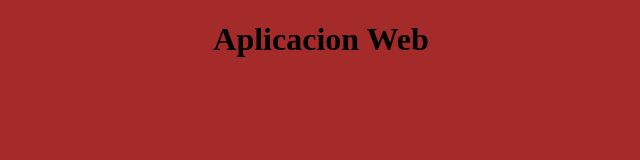
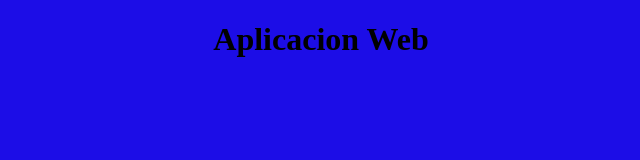
Before and after one commit to PaOlmosRecio/MiRepositorio, a plain HTML site: page index.html in a window 1280 px wide. Shown: the whole page, without its empty margins (319-959 px from the left). Drawn offline with Linux system fonts and the light colour scheme.

Commit message:
cambiando color

```diff
--- a/index.html
+++ b/index.html
@@ -6,10 +6,14 @@
     <title>Document</title>
     <style>
         hmtl, body{
-            background-color: brown;
+            background-color: rgb(28, 13, 231);
             color: black;
+        }
+
+        html, h1{
             text-align: center;
         }
+
     </style>
 </head>
 <body>
```
